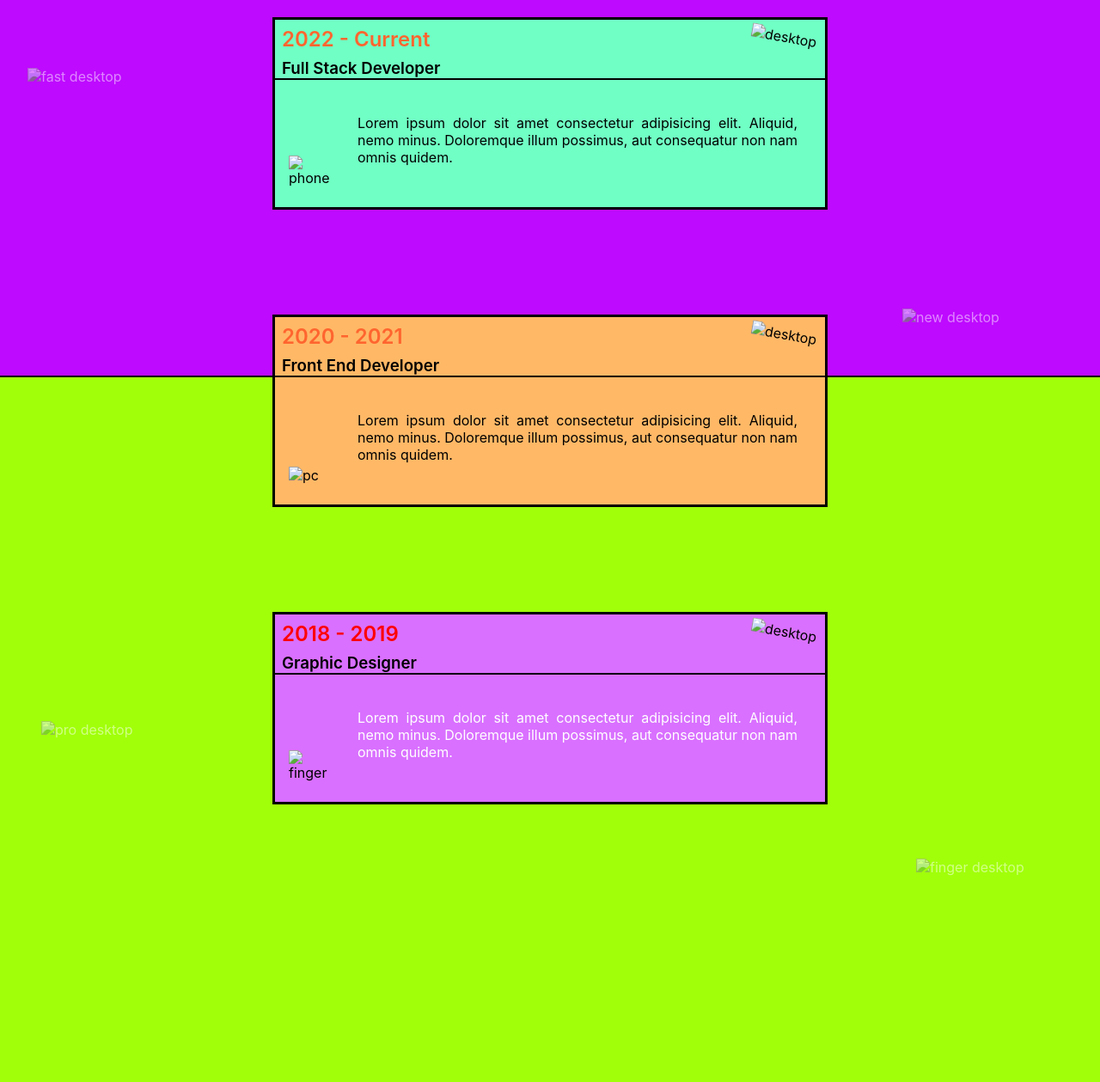
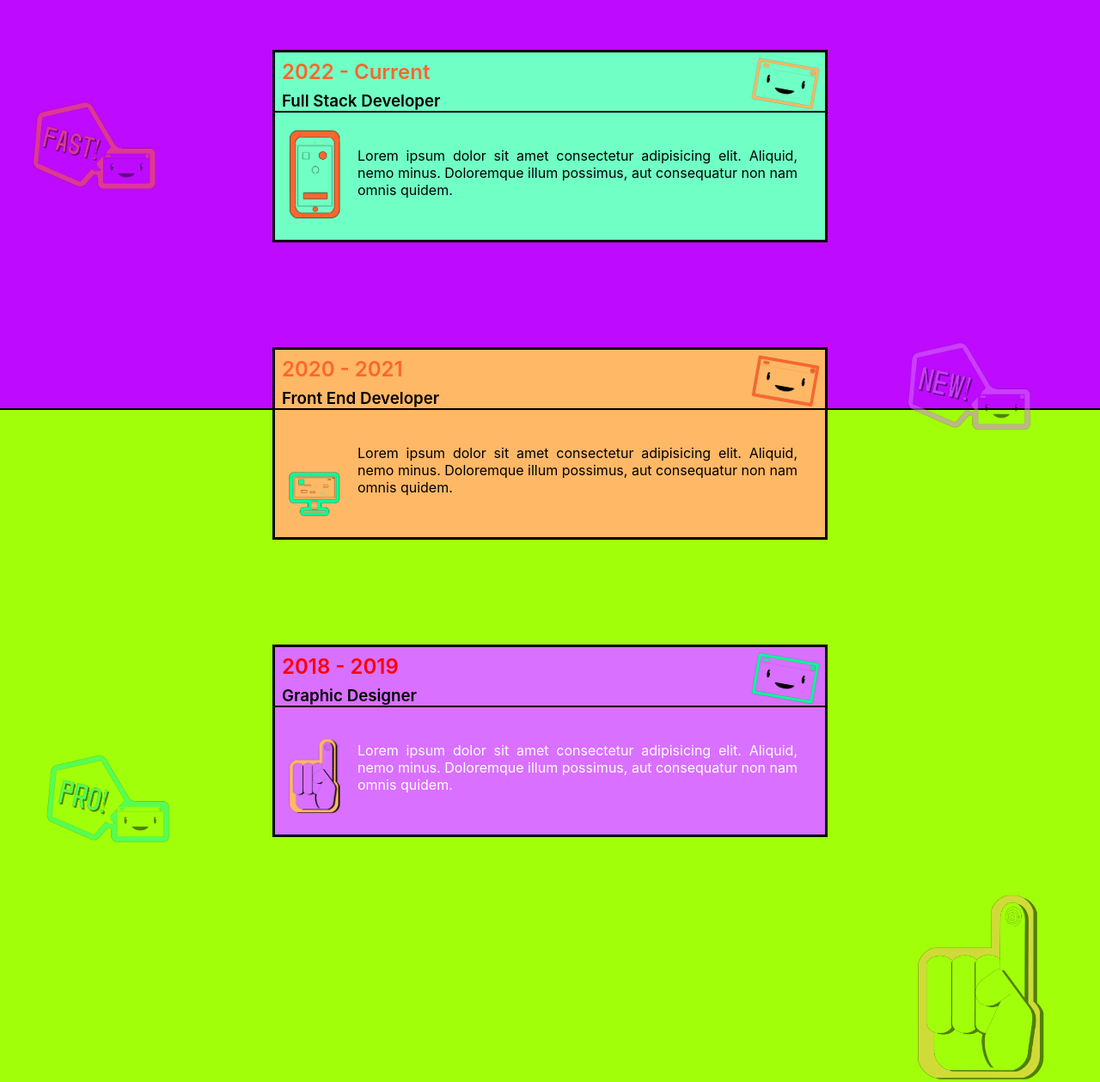
Before and after one commit to PaoloCatalano/portfolio, a plain HTML site: page dist/about.html in a window 1280 px wide. Shown: the part 928-2187 px from the top of the page at 86% size. Before the commit the page ends 1957 px from the top, so only its background shows below. Drawn offline with nearby package versions, Linux system fonts and the light colour scheme; files that its build step writes are made by us from their sources; the site is published under a folder, as on GitHub Pages, so addresses that start at the root find nothing.

Commit message:
no /dist/

```diff
--- a/dist/about.html
+++ b/dist/about.html
@@ -43,13 +43,13 @@
 
         <div class="about__desc">
           <p>
-            <img src="/dist/img/pro-orange-alt-2.png" alt="fast desktop" />
+            <img src="img/pro-orange-alt-2.png" alt="fast desktop" />
             Dolorem ipsum dolor sit amet consectetur adipisicing elit. Quaerat,
             natus atque veritatis laborum quia obcaecati quos ipsam aliquid
             nulla?
           </p>
           <p>
-            <img src="/dist/img/new-purple.png" alt="new desktop" />
+            <img src="img/new-purple.png" alt="new desktop" />
             Quidem aspernatur consequuntur fuga cumque et voluptatibus. Enim
             blanditiis excepturi quam ut necessitatibus maxime, commodi, sunt
             dolore, ipsa corporis delectus distinctio.
@@ -60,33 +60,29 @@
           <div class="bg-about absolute-bg">
             <img
               class="bg-pic bg-pic__1"
-              src="/dist/img/fast-red.png"
+              src="img/fast-red.png"
               alt="fast desktop"
             />
             <img
               class="bg-pic bg-pic__2"
-              src="/dist/img/new-purple.png"
+              src="img/new-purple.png"
               alt="new desktop"
             />
             <img
               class="bg-pic bg-pic__3"
-              src="/dist/img/pro-green.png"
+              src="img/pro-green.png"
               alt="pro desktop"
             />
             <img
               class="bg-pic bg-pic__4"
-              src="/dist/img/finger-orange.png"
+              src="img/finger-orange.png"
               alt="finger desktop"
             />
           </div>
           <div class="jobs__job">
             <h2 class="text-secondary">2022 - Current</h2>
-            <img
-              class="img-top"
-              src="/dist/img/desktop-orange.png"
-              alt="desktop"
-            />
-            <img class="img-side" src="/dist/img/phone-red.png" alt="phone" />
+            <img class="img-top" src="img/desktop-orange.png" alt="desktop" />
+            <img class="img-side" src="img/phone-red.png" alt="phone" />
 
             <h3>Full Stack Developer</h3>
             <p>
@@ -97,12 +93,8 @@
           </div>
           <div class="jobs__job">
             <h2 class="text-secondary">2020 - 2021</h2>
-            <img
-              class="img-top"
-              src="/dist/img/desktop-red.png"
-              alt="desktop"
-            />
-            <img class="img-side" src="/dist/img/pc-green.png" alt="pc" />
+            <img class="img-top" src="img/desktop-red.png" alt="desktop" />
+            <img class="img-side" src="img/pc-green.png" alt="pc" />
 
             <h3>Front End Developer</h3>
             <p>
@@ -113,16 +105,8 @@
           </div>
           <div class="jobs__job">
             <h2 class="text-secondary">2018 - 2019</h2>
-            <img
-              class="img-top"
-              src="/dist/img/desktop-green.png"
-              alt="desktop"
-            />
-            <img
-              class="img-side"
-              src="/dist/img/finger-orange.png"
-              alt="finger"
-            />
+            <img class="img-top" src="img/desktop-green.png" alt="desktop" />
+            <img class="img-side" src="img/finger-orange.png" alt="finger" />
 
             <h3>Graphic Designer</h3>
             <p>
```
Also changed, not shown: dist/projects.html (+4 -4 lines).
